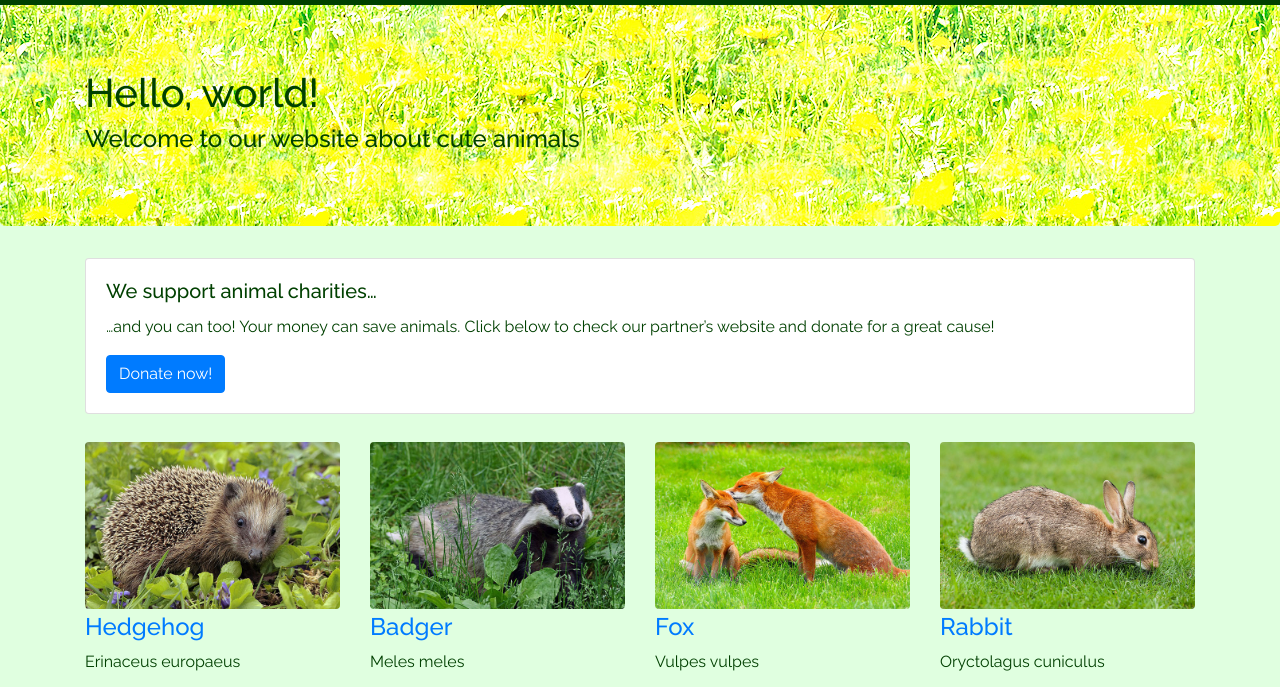
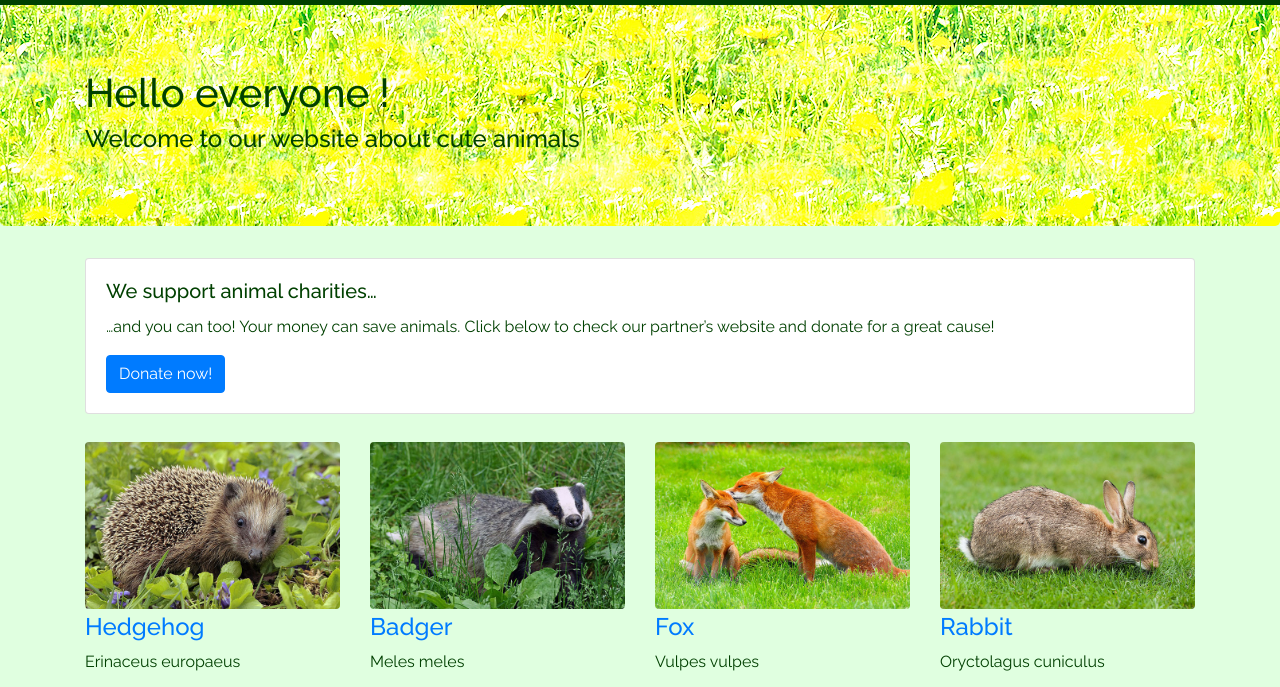
Before and after one commit to raphv/cute-animals-bootstrap, a plain HTML site: page index.html in a window 1280 px wide. Shown: the part 56-743 px from the top of the page. Drawn offline with nearby package versions, Linux system fonts and the light colour scheme.

Commit message:
Changed title text

```diff
--- a/index.html
+++ b/index.html
@@ -62,7 +62,7 @@
 </nav>
 	<header class="jumbotron meadow-background">
 	<div class="container">
-      <h1>Hello, world!</h1>
+      <h1>Hello everyone !</h1>
       <p class="h4">Welcome to our website about cute animals</p>
     </div>
 	</header>
```
